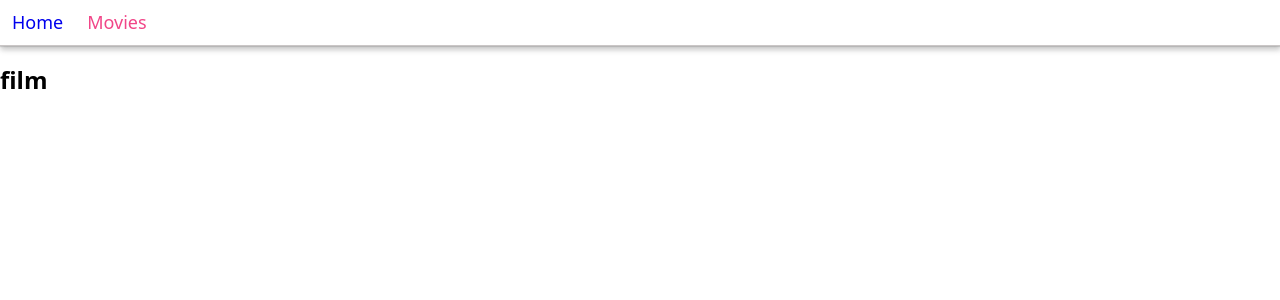
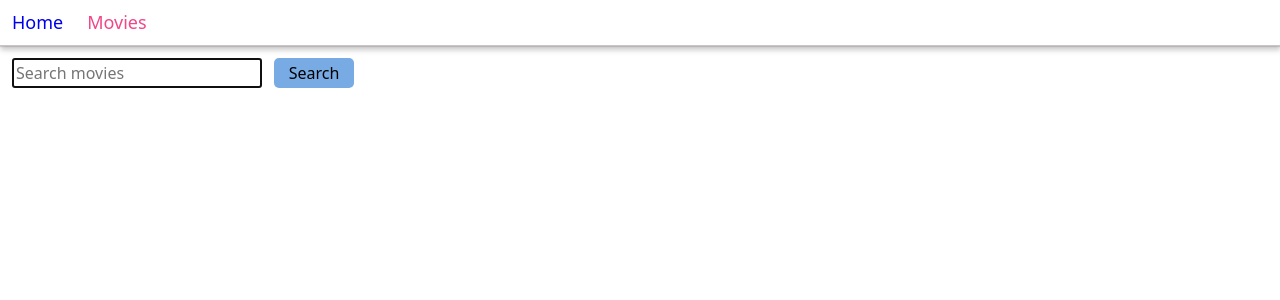
Before and after one commit to Iryna-Konoplova/goit-react-hw-05-movies, a React (Create React App) app: page /movies in a window 1280 px wide. Shown: the top 300 px of the page. Built offline with nearby package versions, Linux system fonts and the light colour scheme.

Commit message:
Создает базовую маршрутизацию приложения

```diff
--- a/src/App.js
+++ b/src/App.js
@@ -3,10 +3,10 @@ import { Switch, Route } from 'react-router';
 // import { NavLink } from 'react-router-dom';
 
 // Компоненты
-import HomePage from './pages/HomePage';
+import HomePage from './pages/HomePage/HomePage';
 import MoviesPage from './pages/MoviesPage';
 import NotFoundPage from './pages/NotFoundPage';
-import MovieDetailsPage from './pages/MovieDetailsPage';
+import MovieDetailsPage from './pages/MovieDetailsPage/MovieDetailsPage';
 import Navigation from './components/Navigation/Navigation';
 
 // Стили
--- a/src/components/Cast/Cast.js
+++ b/src/components/Cast/Cast.js
@@ -1 +1,32 @@
-export default function Cast() {}
+import { useState, useEffect } from 'react';
+import { useParams } from 'react-router-dom';
+
+// Компоненты
+import { fetchAboutActors } from '../../services/movies-api';
+
+export default function Cast() {
+  const { movieId } = useParams();
+  const [cast, setCast] = useState(null);
+
+  useEffect(() => {
+    fetchAboutActors(movieId).then(data => setCast(data.cast));
+  }, [movieId]);
+
+  return (
+    <>
+      {cast &&
+        cast.map(actor => (
+          <li key={actor.id}>
+            {actor.profile_path && (
+              <img
+                src={`https://image.tmdb.org/t/p/w200/${actor.profile_path}`}
+                alt={actor.name}
+              />
+            )}
+            <p>{actor.name}</p>
+            <p>{actor.character}</p>
+          </li>
+        ))}
+    </>
+  );
+}
--- a/src/components/Reviews/Reviews.js
+++ b/src/components/Reviews/Reviews.js
@@ -1 +1,29 @@
-export default function Cast() {}
+import { useEffect, useState } from 'react';
+import { useParams } from 'react-router-dom';
+
+// Компоненты
+import { fetchReviews } from '../../services/movies-api';
+
+export default function Reviews() {
+  const { movieId } = useParams();
+  const [reviews, setReviews] = useState(null);
+
+  useEffect(() => {
+    fetchReviews(movieId).then(data => setReviews(data.results));
+  }, [movieId]);
+
+  if (reviews && reviews.length > 0) {
+    return (
+      <ul>
+        {reviews.map(review => (
+          <li key={review.id}>
+            <h3>{review.author}</h3>
+            <p>{review.content}</p>
+          </li>
+        ))}
+      </ul>
+    );
+  }
+
+  return <p>We don't have any reviews for this movie</p>;
+}
--- /dev/null
+++ b/src/components/Searchbar/Searchbar.js
@@ -0,0 +1,41 @@
+// Модули
+import { useState } from 'react';
+
+// Стили
+import styles from '../Searchbar/searchbar.module.css';
+
+export default function Searchbar({ onSubmit }) {
+  const [query, setQuery] = useState('');
+
+  const handleChange = e => {
+    const queryValue = e.currentTarget.value.toLowerCase().trim();
+    setQuery(queryValue);
+  };
+
+  const handleSubmit = e => {
+    e.preventDefault();
+
+    onSubmit(query);
+
+    setQuery('');
+  };
+
+  return (
+    <>
+      <form onSubmit={handleSubmit} className={styles.searchForm}>
+        <input
+          className={styles.inputForm}
+          type="text"
+          autoComplete="off"
+          autoFocus
+          placeholder="Search movies"
+          value={query}
+          onChange={handleChange}
+        />
+        <button type="submit" className={styles.buttonForm}>
+          <span>Search</span>
+        </button>
+      </form>
+    </>
+  );
+}
--- /dev/null
+++ b/src/components/Searchbar/searchbar.module.css
@@ -0,0 +1,17 @@
+.searchForm {
+  margin: 12px;
+}
+
+.inputForm {
+  margin-right: 12px;
+  width: 250px;
+  height: 30px;
+}
+
+.buttonForm {
+  width: 80px;
+  height: 30px;
+  border: none;
+  background-color: rgb(120, 170, 228);
+  border-radius: 5px;
+}
--- a/src/pages/HomePage.js
+++ b/src/pages/HomePage/HomePage.js
@@ -1,25 +1,23 @@
 // Модули
 import { useState, useEffect } from 'react';
-import { Link, useRouteMatch } from 'react-router-dom';
-// import PropTypes from 'prop-types';
+import { Link } from 'react-router-dom';
 
-import { fetchTrendingMovies } from '../services/movies-api';
+// Компоненты
+import { fetchTrendingMovies } from '../../services/movies-api';
+
+// Стили
+import styles from './homePage.module.css';
 
 export default function HomeView() {
-  // const { url } = useRouteMatch();
   const [movies, setMovies] = useState(null);
 
-  // const API_KEY = "9591f4746fdeff1373a9d81bfa034b09";
-  // fetch(`https://api.themoviedb.org/3/trending/movie/day?api_key=${API_KEY}`)
-  //     .then(res => res.json())
-  //     .then(console.log);
   useEffect(() => {
     fetchTrendingMovies().then(setMovies);
   }, []);
 
   return (
     <>
-      <h1>Trending today</h1>
+      <h2 className={styles.title}>Trending today</h2>
       <ul>
         {movies &&
           movies.map(movie => (
--- /dev/null
+++ b/src/pages/HomePage/homePage.module.css
@@ -0,0 +1,3 @@
+.title {
+  margin-left: 12px;
+}
--- a/src/pages/MovieDetailsPage.js
+++ /dev/null
@@ -1,70 +0,0 @@
-// Модули
-import { NavLink, Route, useRouteMatch } from 'react-router-dom';
-import { useState, useEffect } from 'react';
-import { useParams } from 'react-router';
-// import PropTypes from 'prop-types';
-
-// Компоненты
-import { fetchMovies } from '../services/movies-api';
-import Cast from '../components/Cast/Cast';
-import Reviews from '../components/Reviews/Reviews';
-
-export default function MovieDetailsPage() {
-  const { movieId } = useParams();
-  const { url, path } = useRouteMatch();
-  const [movie, setMovie] = useState(null);
-
-  useEffect(() => {
-    fetchMovies(movieId).then(setMovie);
-  }, [movieId]);
-
-  //   const API_KEY = "9591f4746fdeff1373a9d81bfa034b09";
-  // fetch(`https://api.themoviedb.org/3/movie/451048?api_key=${API_KEY}&language=en-US`)
-  //     .then(res => res.json())
-  //     .then(console.log);
-
-  return (
-    <>
-      <button onClick={() => {}}>Go Back</button>
-
-      {movie && (
-        <div>
-          <img
-            src={`https://image.tmdb.org/t/p/w200/${movie.poster_path}`}
-            alt={movie.title}
-          />
-          <div>
-            <h1>{movie.title}</h1>
-            <p>User Score: {movie.vote_average * 10}%</p>
-
-            <h2>Overview</h2>
-            <p>{movie.overview}</p>
-
-            <h2>Genres</h2>
-            <p>{movie.genres.map(genre => `${genre.name} `)}</p>
-
-            <div>
-              <h3>Additional information</h3>
-              <ul>
-                <li>
-                  <NavLink to={`${url}/cast`}>Cast</NavLink>
-                </li>
-                <li>
-                  <NavLink to={`${url}/reviews`}>Reviews</NavLink>
-                </li>
-              </ul>
-
-              <hr />
-              <Route path={`${path}/cast`}>
-                <Cast />
-              </Route>
-              <Route path={`${path}/reviews`}>
-                <Reviews />
-              </Route>
-            </div>
-          </div>
-        </div>
-      )}
-    </>
-  );
-}
--- /dev/null
+++ b/src/pages/MovieDetailsPage/MovieDetailsPage.js
@@ -0,0 +1,66 @@
+// Модули
+import { NavLink, Route, useRouteMatch } from 'react-router-dom';
+import { useState, useEffect } from 'react';
+import { useParams } from 'react-router';
+
+// Компоненты
+import { fetchMovies } from '../../services/movies-api';
+import Cast from '../../components/Cast/Cast';
+import Reviews from '../../components/Reviews/Reviews';
+
+// Стили
+import styles from './movieDetailsPage.module.css';
+
+export default function MovieDetailsPage() {
+  const { movieId } = useParams();
+  const { url, path } = useRouteMatch();
+  const [movie, setMovie] = useState(null);
+
+  useEffect(() => {
+    fetchMovies(movieId).then(setMovie);
+  }, [movieId]);
+
+  return (
+    <div className={styles.movieDetailsPage}>
+      <button onClick={() => {}}>Go Back</button>
+
+      {movie && (
+        <div className={styles.conteiner}>
+          <img
+            src={`https://image.tmdb.org/t/p/w200/${movie.poster_path}`}
+            alt={movie.title}
+          />
+          <div className={styles.movieDetails}>
+            <h1>{movie.title}</h1>
+            <p>User Score: {movie.vote_average * 10}%</p>
+
+            <h2>Overview</h2>
+            <p>{movie.overview}</p>
+
+            <h2>Genres</h2>
+            <p>{movie.genres.map(genre => `${genre.name} `)}</p>
+          </div>
+        </div>
+      )}
+      <div>
+        <h3>Additional information</h3>
+        <ul>
+          <li>
+            <NavLink to={`${url}/cast`}>Cast</NavLink>
+          </li>
+          <li>
+            <NavLink to={`${url}/reviews`}>Reviews</NavLink>
+          </li>
+        </ul>
+
+        <hr />
+        <Route path={`${path}/cast`}>
+          <Cast />
+        </Route>
+        <Route path={`${path}/reviews`}>
+          <Reviews />
+        </Route>
+      </div>
+    </div>
+  );
+}
--- /dev/null
+++ b/src/pages/MovieDetailsPage/movieDetailsPage.module.css
@@ -0,0 +1,12 @@
+.movieDetailsPage {
+  padding: 12px;
+}
+
+.conteiner {
+  display: flex;
+  margin-top: 12px;
+}
+
+.movieDetails {
+  margin-left: 30px;
+}
--- a/src/pages/MoviesPage.js
+++ b/src/pages/MoviesPage.js
@@ -1,7 +1,48 @@
 // Модули
-import React from 'react';
-// import PropTypes from 'prop-types';
+import { useState, useEffect } from 'react';
+import { Link, useRouteMatch } from 'react-router-dom';
 
-export default function MoviesViews() {
-  return <h2>film</h2>;
+// Компоненты
+import { fetchMoviesByQuery } from '../services/movies-api';
+import Searchbar from '../components/Searchbar/Searchbar';
+
+// Стили
+// import styles from '../Searchbar/searchbar.module.css';
+
+export default function MoviesPage() {
+  const { url } = useRouteMatch();
+
+  const [query, setQuery] = useState('');
+  const [moviesByQuery, setMoviesByQuery] = useState(null);
+  const [error, setError] = useState(null);
+
+  useEffect(() => {
+    if (!query) {
+      return;
+    }
+    fetchMoviesByQuery(query).then(setMoviesByQuery);
+  }, [query]);
+
+  const onChangeQuery = query => {
+    setQuery(query);
+    setMoviesByQuery(null);
+    setError(null);
+  };
+
+  return (
+    <>
+      <Searchbar onSubmit={onChangeQuery} />
+
+      {error && <p>Sorry! Somethimg went wrong. Try again, please!</p>}
+
+      <ul>
+        {moviesByQuery &&
+          moviesByQuery.map(movie => (
+            <li key={movie.id}>
+              <Link to={`${url}/${movie.id}`}>{movie.title}</Link>
+            </li>
+          ))}
+      </ul>
+    </>
+  );
 }
--- a/src/services/movies-api.js
+++ b/src/services/movies-api.js
@@ -9,14 +9,40 @@ const fetchTrendingMovies = () => {
     .then(({ data }) => data.results);
 };
 
+const fetchMoviesByQuery = query => {
+  return axios
+    .get(
+      `https://api.themoviedb.org/3/search/movie?api_key=${API_KEY}&query=${query}&page=1`,
+    )
+    .then(({ data }) => data.results);
+};
+
 const fetchMovies = movieId => {
   return axios
+    .get(`https://api.themoviedb.org/3/movie/${movieId}?api_key=${API_KEY}`)
+    .then(({ data }) => data);
+};
+
+const fetchAboutActors = movieId => {
+  return axios
     .get(
-      `https://api.themoviedb.org/3/movie/${movieId}?api_key=${API_KEY}&language=en-US`,
+      `https://api.themoviedb.org/3/movie/${movieId}/credits?api_key=${API_KEY}`,
     )
     .then(({ data }) => data);
 };
 
-export { fetchTrendingMovies, fetchMovies };
+const fetchReviews = movieId => {
+  return axios
+    .get(
+      `https://api.themoviedb.org/3/movie/${movieId}/reviews?api_key=${API_KEY}&page=1`,
+    )
+    .then(({ data }) => data);
+};
 
-// https://api.themoviedb.org/3/movie/{movie_id}?api_key=<<api_key>>
+export {
+  fetchTrendingMovies,
+  fetchMoviesByQuery,
+  fetchMovies,
+  fetchAboutActors,
+  fetchReviews,
+};
```
